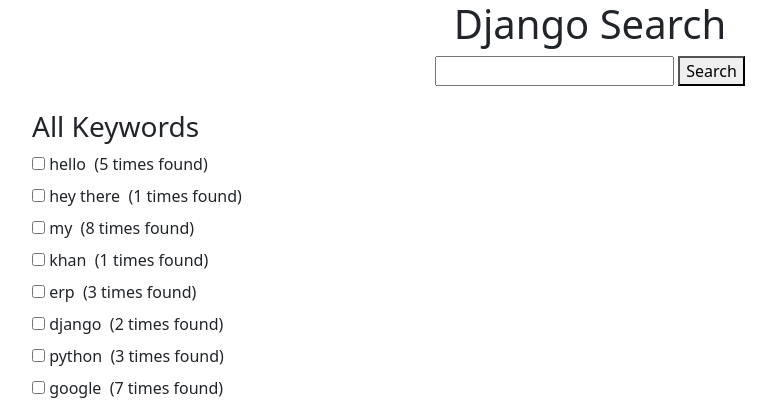
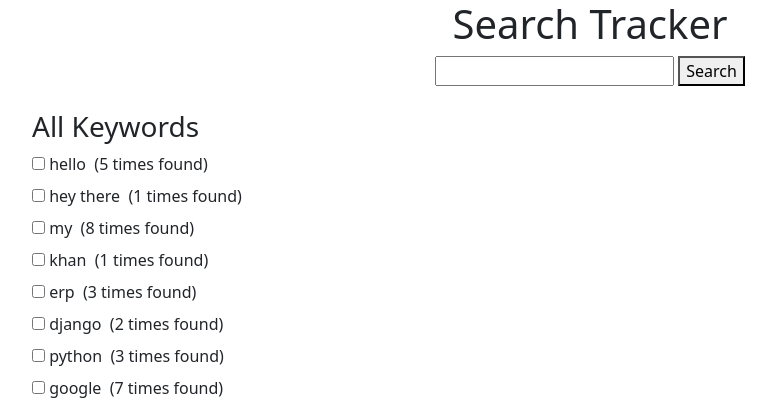
Before and after one commit to raihanalam/Search-Tracker, a Django app: page / in a window 1280 px wide. Shown: the top 409 px of the page, without its empty margins (50-826 px from the left). Run offline with Django 4.2, Linux system fonts and the light colour scheme; data comes from the database, SQL or seed files in the repository; some libraries are stand-ins or nearby versions.

Commit message:
name changed

```diff
--- a/templates/Search_App/home.html
+++ b/templates/Search_App/home.html
@@ -4,13 +4,13 @@
      <meta charset="UTF-8">
      <meta http-equiv="X-UA-Compatible" content="IE=edge">
      <meta name="viewport" content="width=device-width, initial-scale=1.0">
-     <title>Document</title>
+     <title>Search Tracker</title>
      <link rel="stylesheet" href="https://cdn.jsdelivr.net/npm/bootstrap@5.1.3/dist/css/bootstrap.min.css" integrity="sha384-1BmE4kWBq78iYhFldvKuhfTAU6auU8tT94WrHftjDbrCEXSU1oBoqyl2QvZ6jIW3" crossorigin="anonymous">
 </head>
 <body>
      <div class="container">
      <center>
-          <h1>Django Search</h1>
+          <h1>Search Tracker</h1>
           <form action="" method="POST">
                <input type="text" name="keyword" required>
                {% csrf_token %}
```
